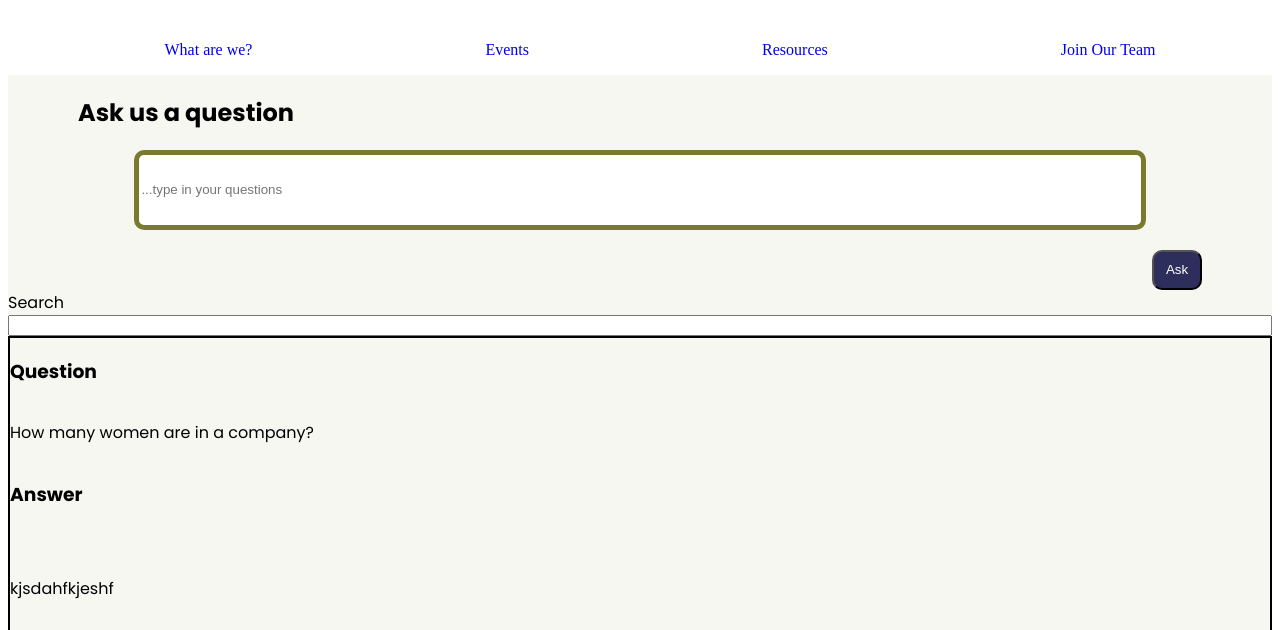
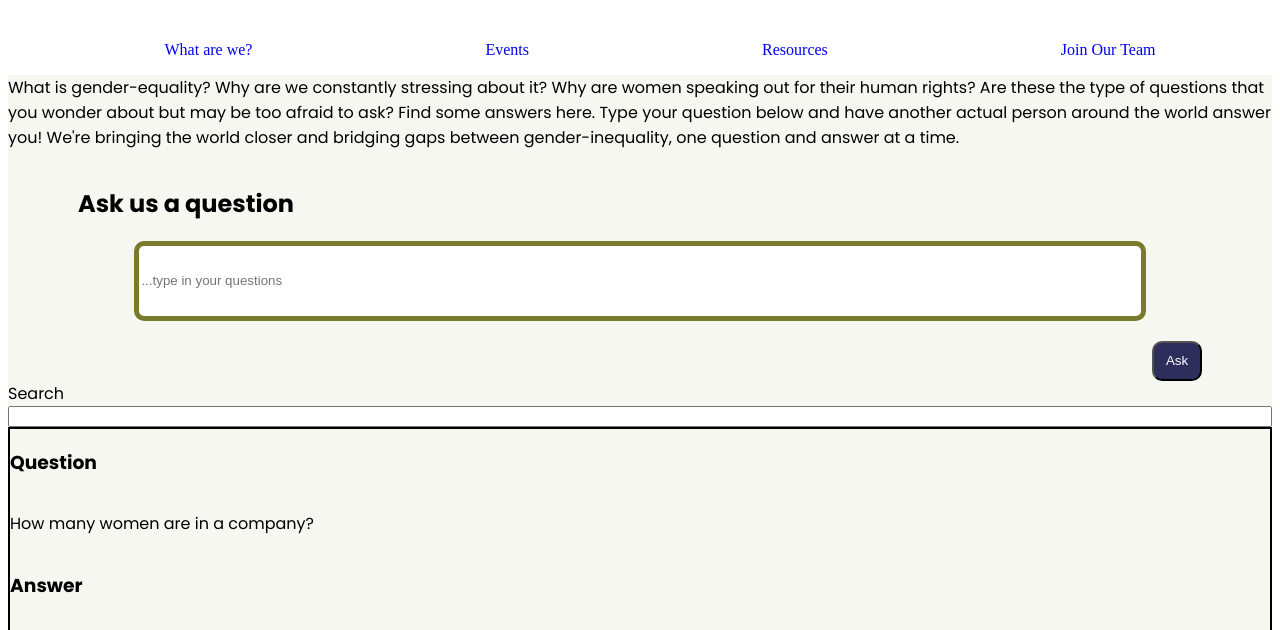
Before and after one commit to LyaLera/InclusiSphere, a plain HTML site: page index.html in a window 1280 px wide. Shown: the part 146-776 px from the top of the page. Drawn offline with nearby package versions, Linux system fonts and the light colour scheme.

Commit message:
add p tag with main concept of website

```diff
--- a/index.html
+++ b/index.html
@@ -34,6 +34,18 @@
       </header>
 
     <main>
+        <section>
+                <p>
+                    What is gender-equality? Why are we constantly stressing about it? Why
+                    are women speaking out for their human rights? Are these the type of
+                    questions that you wonder about but may be too afraid to ask? Find some
+                    answers here. Type your question below and have another actual person
+                    around the world answer you! We're bringing the world closer and
+                    bridging gaps between gender-inequality, one question and answer at a
+                    time.
+                  </p>
+        </section>
+
       <section>
         <div class="question-card">
           <h2>Ask us a question</h2>
```
